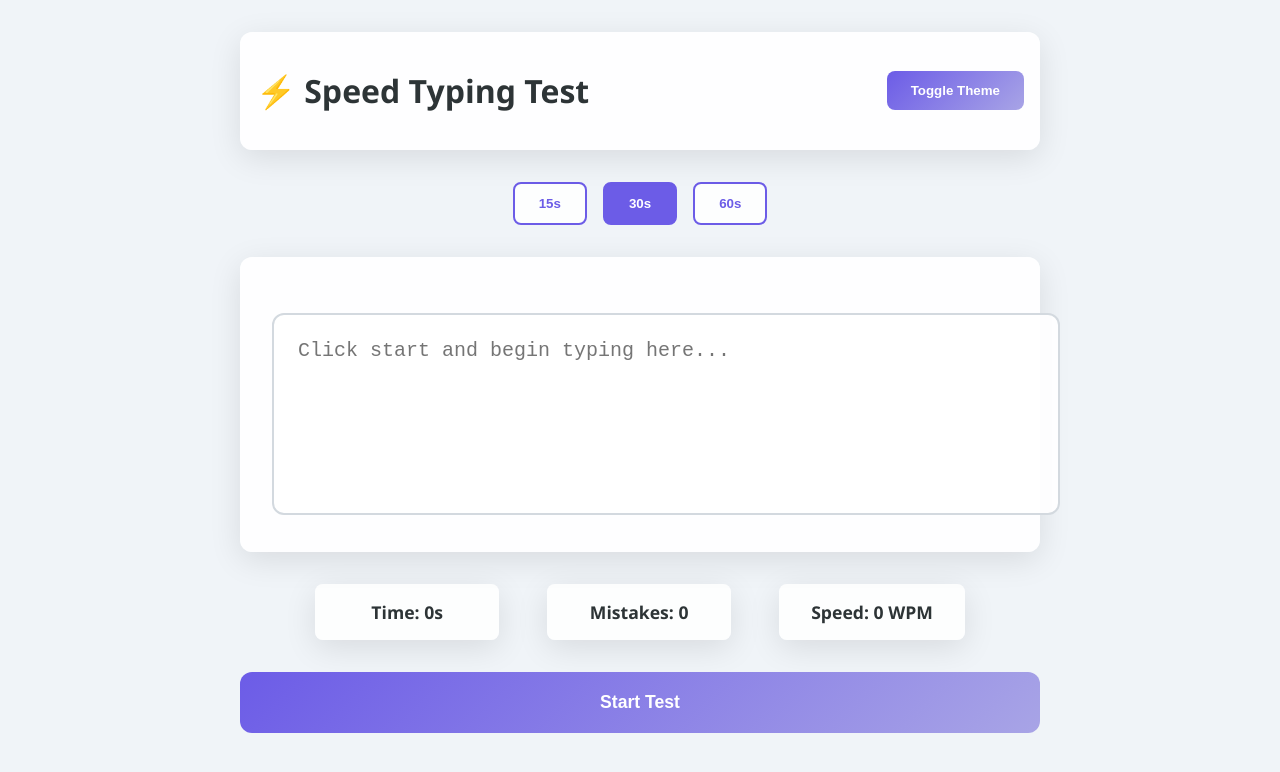
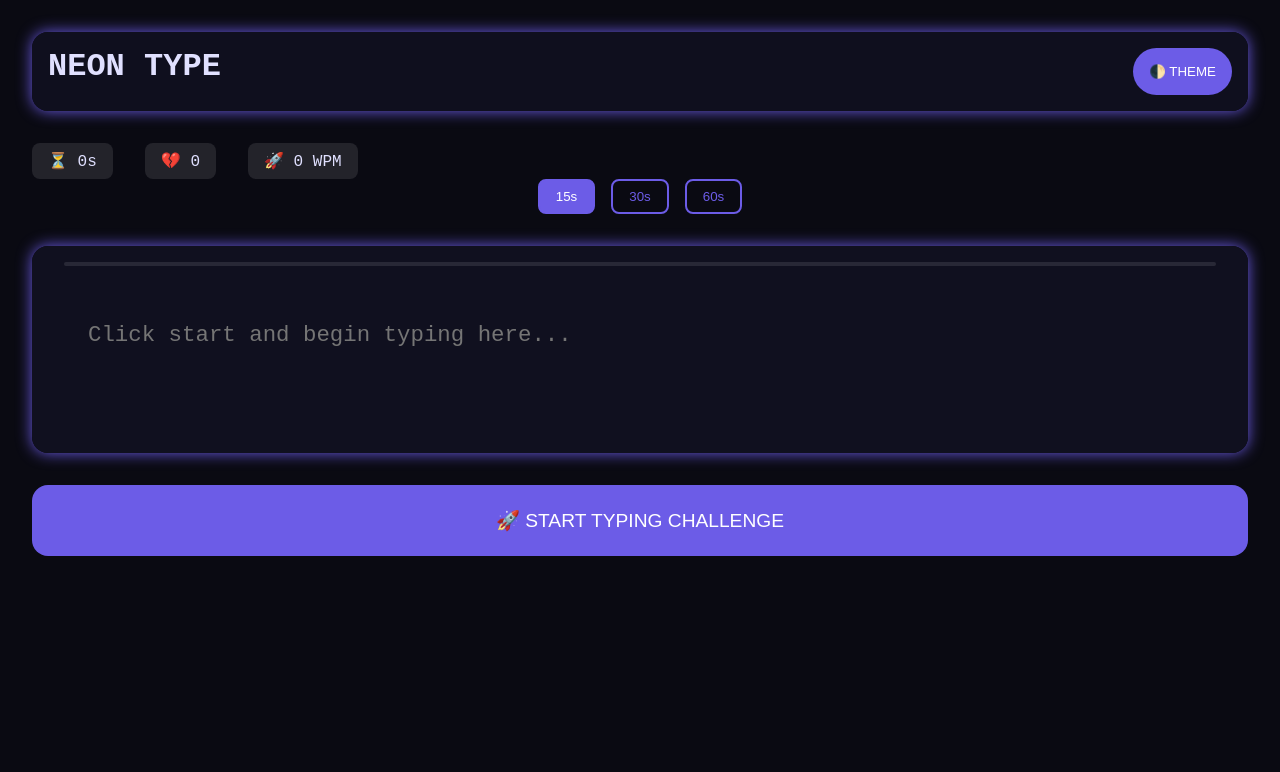
Before and after one commit to Anschoudary/speedtyper, a plain HTML site: page index.html in a window 1280 px wide. Drawn offline with Linux system fonts and the light colour scheme.

Commit message:
Update index.html

```diff
--- a/index.html
+++ b/index.html
@@ -3,182 +3,205 @@
 <head>
     <meta charset="UTF-8">
     <meta name="viewport" content="width=device-width, initial-scale=1.0">
-    <title>Speed Typing Test</title>
+    <title>Neon Typing Master</title>
     <style>
+        * {
+            box-sizing: border-box;
+            margin: 0;
+            padding: 0;
+        }
         :root {
-            --bg-color: #f0f4f8;
-            --text-color: #2d3436;
+            --bg-color: #0a0a12;
+            --text-color: #e0e0ff;
             --primary-color: #6c5ce7;
-            --secondary-color: #a8a4e6;
-            --error-color: #ff7675;
+            --accent-color: #ff7675;
             --success-color: #55efc4;
-            --border-color: #d3d9df;
-            --glass-bg: rgba(255, 255, 255, 0.9);
-            --shadow: 0 8px 32px rgba(0, 0, 0, 0.1);
+            --glass-bg: rgba(16, 16, 32, 0.95);
+            --neon-glow: 0 0 15px var(--primary-color);
+            --font-stack: 'Roboto Mono', monospace;
         }
 
-        [data-theme="dark"] {
-            --bg-color: #1a1d24;
-            --text-color: #e3eaf2;
-            --primary-color: #7b68ee;
-            --secondary-color: #4a4a72;
-            --error-color: #ff4757;
-            --success-color: #2ed573;
-            --border-color: #2d2d44;
-            --glass-bg: rgba(26, 29, 36, 0.9);
-            --shadow: 0 8px 32px rgba(0, 0, 0, 0.3);
+        body.light-theme {
+            --bg-color: #ffffff;
+            --text-color: #000000;
+            --primary-color: #6c5ce7;
+            --accent-color: #ff7675;
+            --success-color: #55efc4;
+            --glass-bg: rgba(255, 255, 255, 0.95);
+            --neon-glow: 0 0 15px var(--primary-color);
         }
 
         body {
-            font-family: 'Segoe UI', system-ui, sans-serif;
+            font-family: var(--font-stack);
             background-color: var(--bg-color);
             color: var(--text-color);
-            transition: background-color 0.3s, color 0.3s;
             margin: 0;
             padding: 2rem;
+            min-height: 100vh;
             display: flex;
             flex-direction: column;
             align-items: center;
-            min-height: 100vh;
         }
 
         .container {
-            max-width: 800px;
             width: 100%;
         }
 
         .header {
             display: flex;
             justify-content: space-between;
-            align-items: center;
             margin-bottom: 2rem;
             padding: 1rem;
             background: var(--glass-bg);
+            border-radius: 16px;
             backdrop-filter: blur(10px);
-            border-radius: 12px;
-            box-shadow: var(--shadow);
+            box-shadow: var(--neon-glow);
+        }
+
+        .stats-container {
+            display: flex;
+            gap: 2rem;
+            justify-self: start;
+        }
+
+        .stat-box {
+            padding: 0.5rem 1rem;
+            border-radius: 8px;
+            background: rgba(255, 255, 255, 0.1);
         }
 
         .theme-toggle {
-            cursor: pointer;
-            padding: 0.75rem 1.5rem;
-            background: linear-gradient(135deg, var(--primary-color), var(--secondary-color));
+            justify-self: end;
+            background: var(--primary-color);
             border: none;
             color: white;
-            border-radius: 8px;
-            font-weight: 600;
+            border-radius: 30px;
+            cursor: pointer;
             transition: transform 0.2s;
+            padding: 1rem;
         }
 
         .theme-toggle:hover {
-            transform: scale(1.05);
+            box-shadow: 0 0 3px var(--primary-color), 0 0 5px var(--primary-color), 0 0 4px var(--primary-color);
+        }
+
+        .main-content {
+            display: flex;
+            flex-direction: column;
+            gap: 2rem;
         }
 
         .time-settings {
             display: flex;
             gap: 1rem;
-            margin-bottom: 2rem;
             justify-content: center;
         }
 
         .time-btn {
-            padding: 0.75rem 1.5rem;
-            background: var(--glass-bg);
+            padding: 0.5rem 1rem;
+            background: transparent;
             border: 2px solid var(--primary-color);
             color: var(--primary-color);
             border-radius: 8px;
             cursor: pointer;
-            font-weight: 600;
             transition: all 0.2s;
         }
 
-        .time-btn.active, .time-btn:hover {
+        .time-btn.active {
             background: var(--primary-color);
+            color: white;
+        }
+
+        .time-btn:hover {
+            box-shadow: 0 0 3px var(--primary-color), 0 0 5px var(--primary-color), 0 0 4px var(--primary-color);
             color: white;
         }
 
         .text-container {
             background: var(--glass-bg);
-            backdrop-filter: blur(10px);
-            border-radius: 12px;
-            padding: 2rem;
-            margin-bottom: 1.5rem;
-            box-shadow: var(--shadow);
+            border-radius: 16px;
+            padding: 0 2rem;
+            box-shadow: var(--neon-glow);
         }
 
         .text {
-            font-size: 1.25rem;
-            line-height: 1.6;
-            margin-bottom: 1.5rem;
+            font-size: 1.4rem;
+            line-height: 1.8;
+            margin-bottom: 2rem;
             color: var(--text-color);
-            font-weight: 400;
+            text-align: justify;
         }
 
         .char {
-            transition: all 0.2s;
+            transition: all 0.1s;
             position: relative;
         }
 
         .char.correct {
             color: var(--success-color);
+            text-shadow: 0 0 10px var(--success-color);
         }
 
         .char.incorrect {
-            color: var(--error-color);
+            color: var(--accent-color);
             text-decoration: line-through;
+            text-shadow: 0 0 10px var(--accent-color);
         }
 
         .input-field {
             width: 100%;
             height: 150px;
             padding: 1.5rem;
-            font-size: 1.25rem;
-            border: 2px solid var(--border-color);
+            font-size: 1.4rem;
+            background: transparent;
+            /* border: 2px solid var(--primary-color);
+            border-radius: 16px; */
+            outline: none;
+            border: none;
+            color: var(--text-color);
+            resize: none;
+            caret-color: var(--primary-color);
+        }
+
+        .results {
+            display: none;
+            justify-content: center;
+            gap: 2rem;
+            margin-bottom: 1rem;
+        }
+
+        .result-box {
+            padding: 1.5rem;
             border-radius: 12px;
             background: var(--glass-bg);
-            color: var(--text-color);
-            resize: none;
-            transition: border-color 0.3s;
-        }
-
-        .input-field:focus {
-            outline: none;
-            border-color: var(--primary-color);
-        }
-
-        .stats {
-            display: flex;
-            justify-content: center;
-            gap: 3rem;
-            margin: 2rem 0;
-            font-size: 1.1rem;
-            font-weight: 600;
-        }
-
-        .stat-box {
-            background: var(--glass-bg);
-            padding: 1rem 2rem;
-            border-radius: 8px;
-            min-width: 120px;
             text-align: center;
-            box-shadow: var(--shadow);
+            min-width: 150px;
         }
 
         .start-btn {
-            width: 100%;
-            padding: 1.25rem;
-            background: linear-gradient(135deg, var(--primary-color), var(--secondary-color));
+            padding: 1.5rem;
+            background: var(--primary-color);
             border: none;
             color: white;
-            border-radius: 12px;
+            border-radius: 16px;
+            font-size: 1.2rem;
             cursor: pointer;
-            font-size: 1.1rem;
-            font-weight: 600;
             transition: transform 0.2s;
         }
 
-        .start-btn:hover {
-            transform: scale(1.02);
+        .progress-bar {
+            width: 100%;
+            height: 4px;
+            background: rgba(255, 255, 255, 0.1);
+            border-radius: 2px;
+            margin: 1rem 0;
+        }
+
+        .progress {
+            height: 100%;
+            background: linear-gradient(90deg, var(--primary-color), var(--success-color));
+            width: 0;
+            transition: width 0.3s;
         }
 
         .hidden {
@@ -188,36 +211,56 @@
 </head>
 <body>
     <div class="container">
-        <div class="header">
-            <h1>⚡ Speed Typing Test</h1>
-            <button class="theme-toggle" onclick="toggleTheme()">Toggle Theme</button>
+        <header class="header">
+            <h1>NEON TYPE</h1>
+            <button class="theme-toggle" onclick="toggleTheme()">🌓 THEME</button>
+        </header>
+
+        <div class="stats-container">
+            <div class="stat-box">⏳ <span id="timer">0</span>s</div>
+            <div class="stat-box">💔 <span id="mistakes">0</span></div>
+            <div class="stat-box">🚀 <span id="wpm">0</span> WPM</div>
         </div>
 
-        <div class="time-settings">
-            <button class="time-btn" data-time="15">15s</button>
-            <button class="time-btn active" data-time="30">30s</button>
-            <button class="time-btn" data-time="60">60s</button>
+        <div class="results">
+            <div class="result-box">
+                <div>🏁 WPM</div>
+                <div id="final-wpm">0</div>
+            </div>
+            <div class="result-box">
+                <div>🎯 ACCURACY</div>
+                <div id="final-accuracy">0%</div>
+            </div>
+            <div class="result-box">
+                <div>💔 MISTAKES</div>
+                <div id="final-mistakes">0</div>
+            </div>
         </div>
 
-        <div class="text-container">
-            <div class="text"></div>
-            <textarea class="input-field" placeholder="Click start and begin typing here..." spellcheck="false"></textarea>
-        </div>
+        <main class="main-content">
+            <div class="time-settings">
+                <button class="time-btn active" data-time="15">15s</button>
+                <button class="time-btn" data-time="30">30s</button>
+                <button class="time-btn" data-time="60">60s</button>
+            </div>
 
-        <div class="stats">
-            <div class="stat-box">Time: <span id="timer">0</span>s</div>
-            <div class="stat-box">Mistakes: <span id="mistakes">0</span></div>
-            <div class="stat-box">Speed: <span id="wpm">0</span> WPM</div>
-        </div>
+            <div class="text-container">
+                <div class="progress-bar">
+                    <div class="progress"></div>
+                </div>
+                <div class="text"></div>
+                <textarea class="input-field" placeholder="Click start and begin typing here..." spellcheck="false"></textarea>
+            </div>
 
-        <button class="start-btn" onclick="startTest()">Start Test</button>
+            <button class="start-btn" onclick="startTest()">🚀 START TYPING CHALLENGE</button>
+        </main>
     </div>
 
     <script>
         const paragraphs = [
-            "Artificial intelligence is revolutionizing technology, creating new possibilities across various industries while raising important ethical questions.",
-            "Quantum computing harnesses quantum phenomena to perform calculations, potentially solving problems classical computers fundamentally cannot.",
-            "Sustainable energy solutions are critical for combating climate change, with solar and wind power leading the transition to renewable resources."
+            "Cybernetics and quantum computing are revolutionizing our understanding of reality, merging the boundaries between physical and digital existence.",
+            "Neural networks mimic human cognition, enabling machines to learn complex patterns and make decisions with human-like intuition and precision.",
+            "The singularity approaches as exponential technological growth pushes humanity towards unprecedented evolutionary milestones in consciousness and capability."
         ];
 
         let currentParagraph = '';
@@ -252,11 +295,13 @@
             document.querySelector('.input-field').value = '';
             document.querySelector('.input-field').disabled = false;
             document.querySelector('.input-field').focus();
+            document.querySelector('.results').style.display = 'none';
+            document.querySelector('.progress').style.width = '0';
             updateStats();
 
             timer = setInterval(updateTimer, 100);
             document.querySelectorAll('.time-btn').forEach(btn => btn.classList.remove('active'));
-            document.querySelector('.start-btn').classList.add('hidden');
+            // document.querySelector('.start-btn').classList.add('hidden');
         }
 
         function updateTimer() {
@@ -268,6 +313,12 @@
                 endTest();
             }
             updateStats();
+            updateProgress();
+        }
+
+        function updateProgress() {
+            const progress = (correctChars / currentParagraph.length) * 100;
+            document.querySelector('.progress').style.width = `${progress}%`;
         }
 
         function endTest() {
@@ -275,11 +326,15 @@
             isTestRunning = false;
             document.querySelector('.input-field').disabled = true;
             document.querySelector('.start-btn').classList.remove('hidden');
+            document.querySelector('.results').style.display = 'flex';
 
             const timeElapsed = timeTotal - timeLeft;
             const wpm = Math.round((correctChars / 5) / (timeElapsed / 60));
+            const accuracy = Math.round((correctChars / currentParagraph.length) * 100);
 
-            alert(`Test Complete!\nWPM: ${wpm}\nAccuracy: ${Math.round((correctChars / currentParagraph.length) * 100)}%\nMistakes: ${mistakes}`);
+            document.getElementById('final-wpm').textContent = wpm;
+            document.getElementById('final-accuracy').textContent = `${accuracy}%`;
+            document.getElementById('final-mistakes').textContent = mistakes;
         }
 
         function updateStats() {
@@ -291,9 +346,10 @@
         }
 
         function toggleTheme() {
-            const newTheme = document.body.getAttribute('data-theme') === 'dark' ? 'light' : 'dark';
-            document.body.setAttribute('data-theme', newTheme);
-            localStorage.setItem('theme', newTheme);
+            document.body.classList.toggle('light-theme');
+            const isLight = document.body.classList.contains('light-theme');
+            document.body.setAttribute('data-theme', isLight ? 'light' : 'dark');
+            localStorage.setItem('theme', isLight ? 'light' : 'dark');
         }
 
         // Event Listeners
@@ -328,11 +384,11 @@
                 }
             });
 
-            // Only count persistent mistakes
             mistakes = newMistakes;
             correctChars = newCorrectChars;
 
             updateStats();
+            updateProgress();
 
             if (typedText.length >= currentParagraph.length) {
                 endTest();
@@ -340,9 +396,9 @@
         });
 
         // Initialize
-        const savedTheme = localStorage.getItem('theme') || 'light';
+        const savedTheme = localStorage.getItem('theme') || 'dark';
         document.body.setAttribute('data-theme', savedTheme);
-        document.querySelector('.time-btn[data-time="30"]').classList.add('active');
+        if (savedTheme === 'light') document.body.classList.add('light-theme');
     </script>
 </body>
 </html>
```
